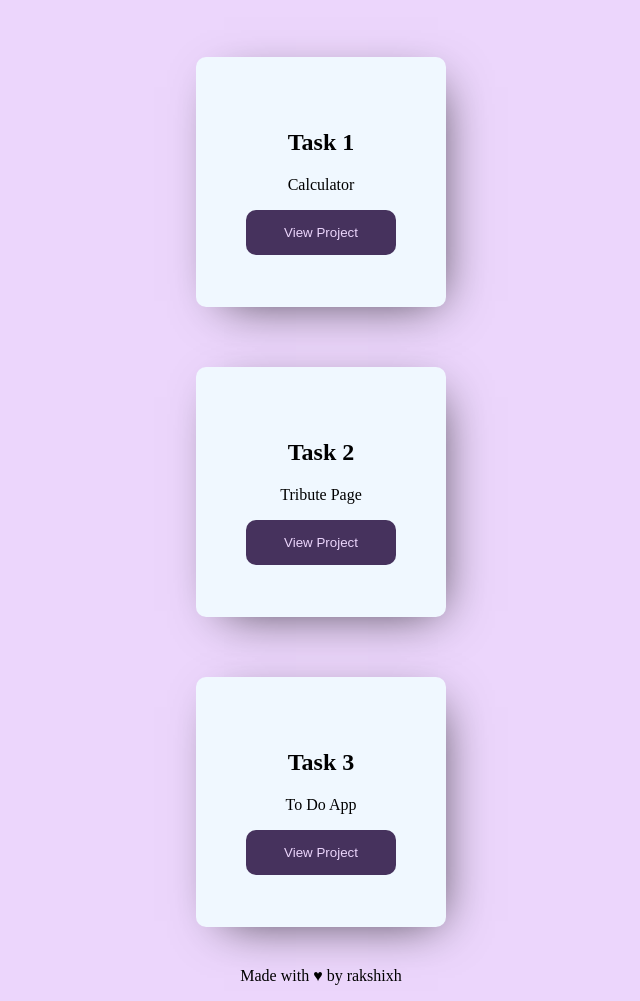
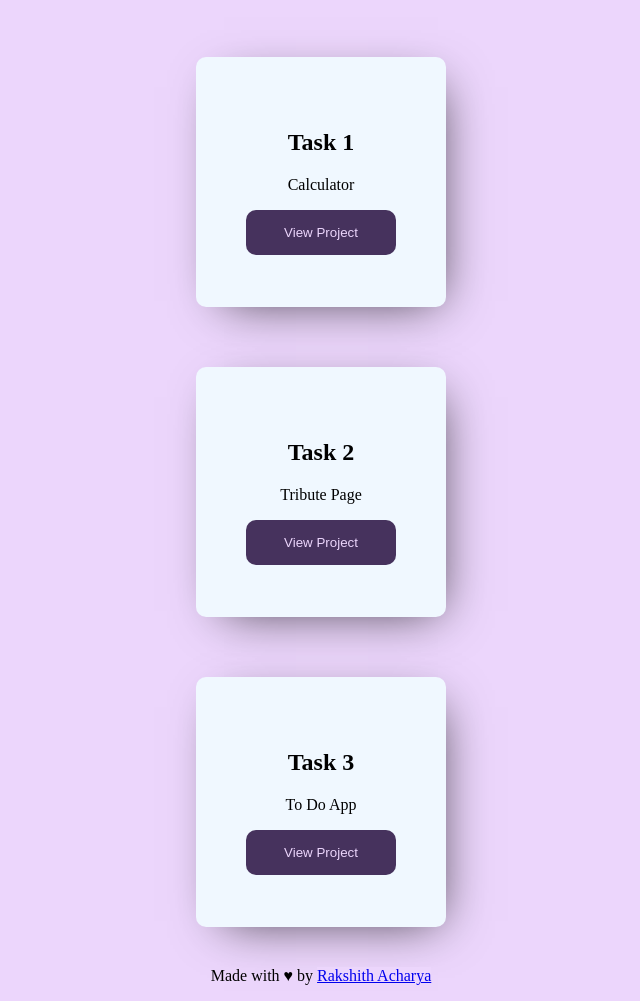
Before and after one commit to rakshixh/Oasis-Infobyte-Web-Internship, a plain HTML site: page index.html in a window 1280 px wide. Shown: the part 61-1062 px from the top of the page, without its empty margins (319-959 px from the left). Drawn offline with Linux system fonts and the light colour scheme.

Commit message:
Update index.html

```diff
--- a/index.html
+++ b/index.html
@@ -41,7 +41,7 @@
             </div>
         </div>
 
-        <p class="end">Made with &hearts; by rakshixh</p>
+        <p class="end">Made with &hearts; by <a class="link" href="https://www.linkedin.com/in/rakshixh/">Rakshith Acharya</a></p>
     </div>
 </body>
 </html>
```
